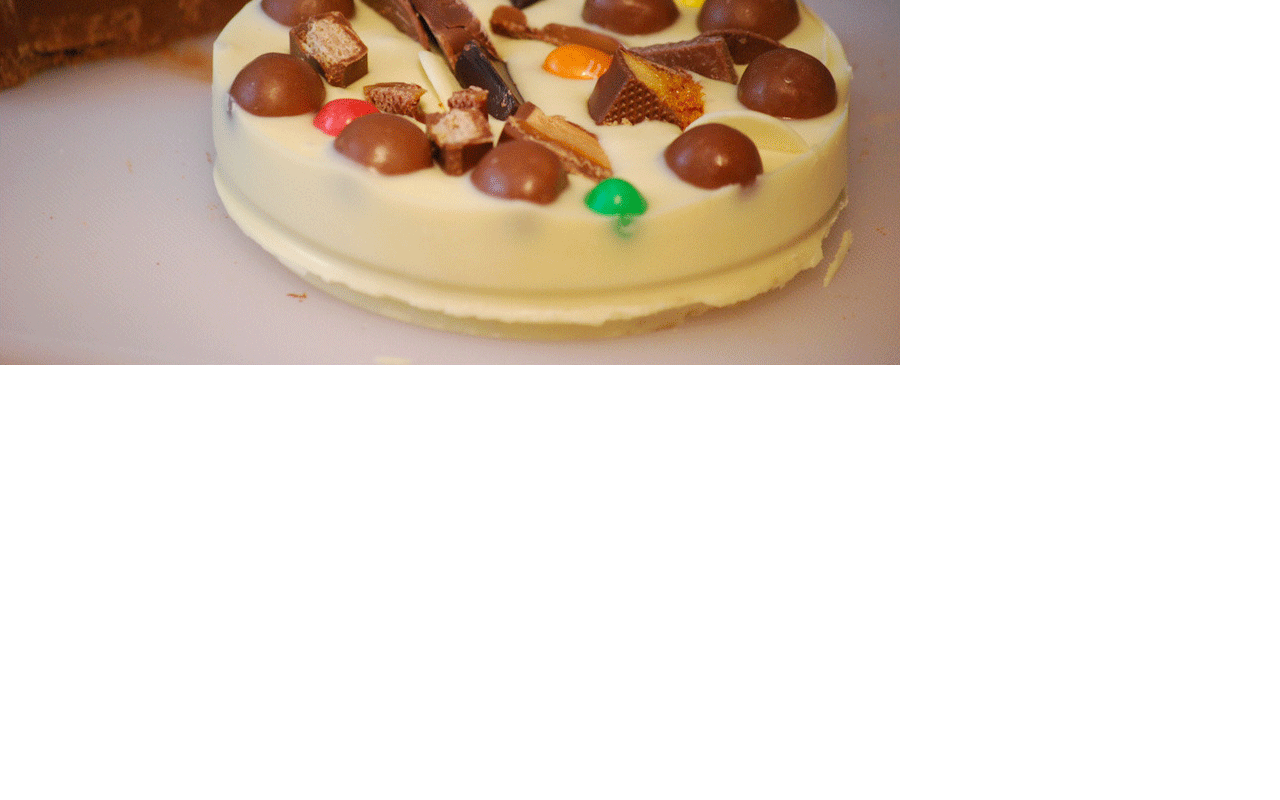
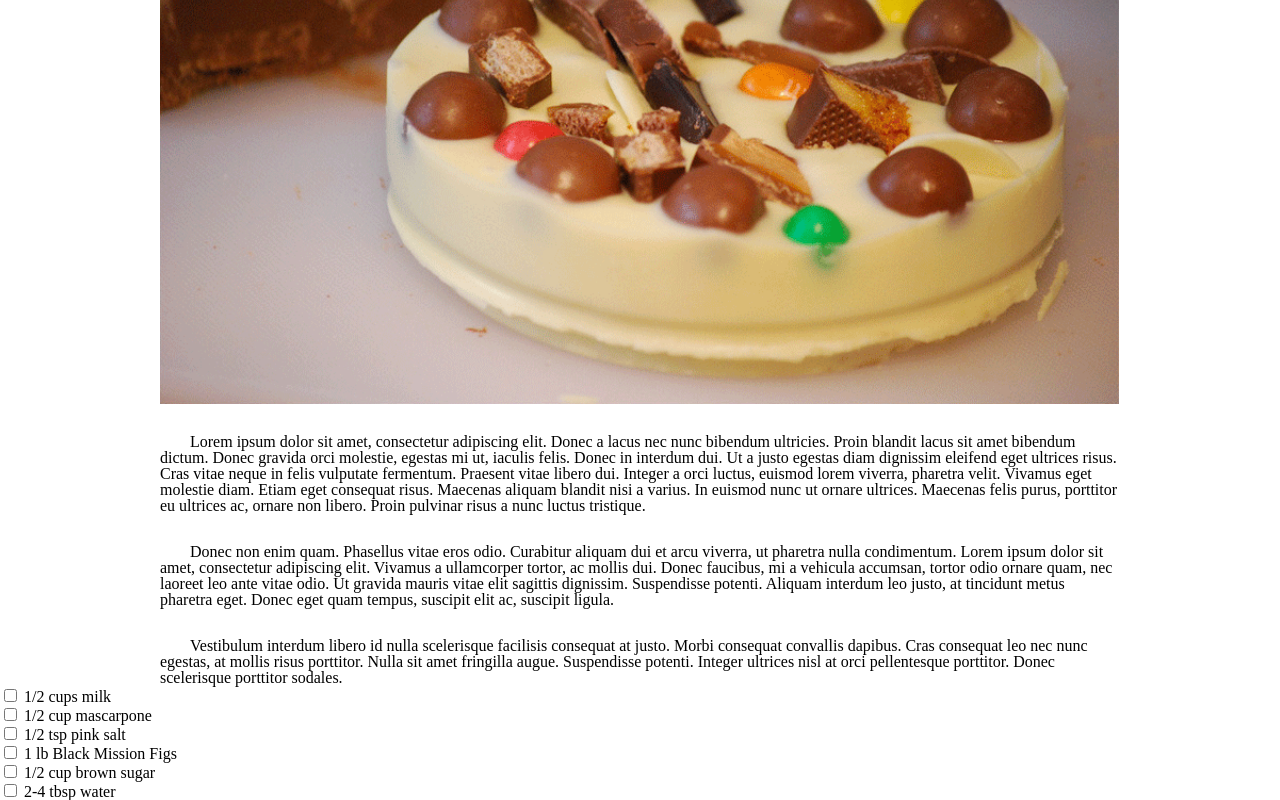
Before and after one commit to TimM32/Chocolate-Pizaa, a plain HTML site: page index.html in a window 1280 px wide. Shown: the part 331-1131 px from the top of the page. Before the commit the page ends 800 px from the top, so only its background shows below. Drawn offline with Linux system fonts and the light colour scheme.

Commit message:
add main coco pizza image, body paragraphs, begin check list for recipe

```diff
--- a/css/style.css
+++ b/css/style.css
@@ -1,3 +1,4 @@
+
 .introduction_ChocoPizza {
     display: flex;
     justify-content: space-between;
@@ -36,3 +37,23 @@
 .print_Title_Text {
     font-size: 10px;
 }
+
+.chocolate_Pizza_MainBody {
+    display: flex;
+    flex-direction: column;
+
+
+}
+
+.chocolate_Pizza_MainBody_Image {
+    width: 960px;
+    margin: 0px auto;
+
+}
+
+.chocolate_Pizza_MainBody_Text {
+    width: 960px;
+    margin: 0px auto;
+    text-indent: 30px;
+    padding-top: 30px;
+}
--- a/index.html
+++ b/index.html
@@ -53,8 +53,42 @@
         <div class="chocolate_Pizza_MainBody">
             <img class="chocolate_Pizza_MainBody_Image" src="images/choco-pizza.png">
             <p class="chocolate_Pizza_MainBody_Text">
+                Lorem ipsum dolor sit amet, consectetur adipiscing elit. Donec a lacus nec nunc bibendum ultricies.
+                Proin blandit lacus sit amet bibendum dictum. Donec gravida orci molestie, egestas mi ut, iaculis felis.
+                Donec in interdum dui. Ut a justo egestas diam dignissim eleifend eget ultrices risus. Cras vitae neque
+                in felis vulputate fermentum. Praesent vitae libero dui. Integer a orci luctus, euismod lorem viverra,
+                pharetra velit. Vivamus eget molestie diam. Etiam eget consequat risus. Maecenas aliquam blandit nisi a
+                varius. In euismod nunc ut ornare ultrices. Maecenas felis purus, porttitor eu ultrices ac, ornare non
+                libero. Proin pulvinar risus a nunc luctus tristique.
+            </p>
+            <p class="chocolate_Pizza_MainBody_Text">
+                Donec non enim quam. Phasellus vitae eros odio. Curabitur aliquam dui et arcu viverra, ut pharetra nulla
+                condimentum. Lorem ipsum dolor sit amet, consectetur adipiscing elit. Vivamus a ullamcorper tortor, ac
+                mollis dui. Donec faucibus, mi a vehicula accumsan, tortor odio ornare quam, nec laoreet leo ante vitae
+                odio. Ut gravida mauris vitae elit sagittis dignissim. Suspendisse potenti. Aliquam interdum leo justo,
+                at tincidunt metus pharetra eget. Donec eget quam tempus, suscipit elit ac, suscipit ligula.
+            </p>
+            <p class="chocolate_Pizza_MainBody_Text">
+                Vestibulum interdum libero id nulla scelerisque facilisis consequat at justo. Morbi consequat convallis
+                dapibus. Cras consequat leo nec nunc egestas, at mollis risus porttitor. Nulla sit amet fringilla augue.
+                Suspendisse potenti. Integer ultrices nisl at orci pellentesque porttitor. Donec scelerisque porttitor
+                sodales.
             </p>
         </div>
+        <div class="chocolate_Pizza_Recipe">
+            <ul class="chocolate_Pizza_Recipe_1">
+                <li> <input type = "checkbox"> 1/2 cups milk</li>
+                <li> <input type = "checkbox"> 1/2 cup mascarpone</li>
+                <li> <input type = "checkbox"> 1/2 tsp pink salt</li>
+                <li> <input type = "checkbox"> 1 lb Black Mission Figs</li>
+                <li> <input type = "checkbox"> 1/2 cup brown sugar</li>
+                <li> <input type = "checkbox"> 2-4 tbsp water</li>
+            </ul>
+
+
+
+        </div>
+
 
 
 
```
Lines whose indentation alone changed are shown as unchanged.
